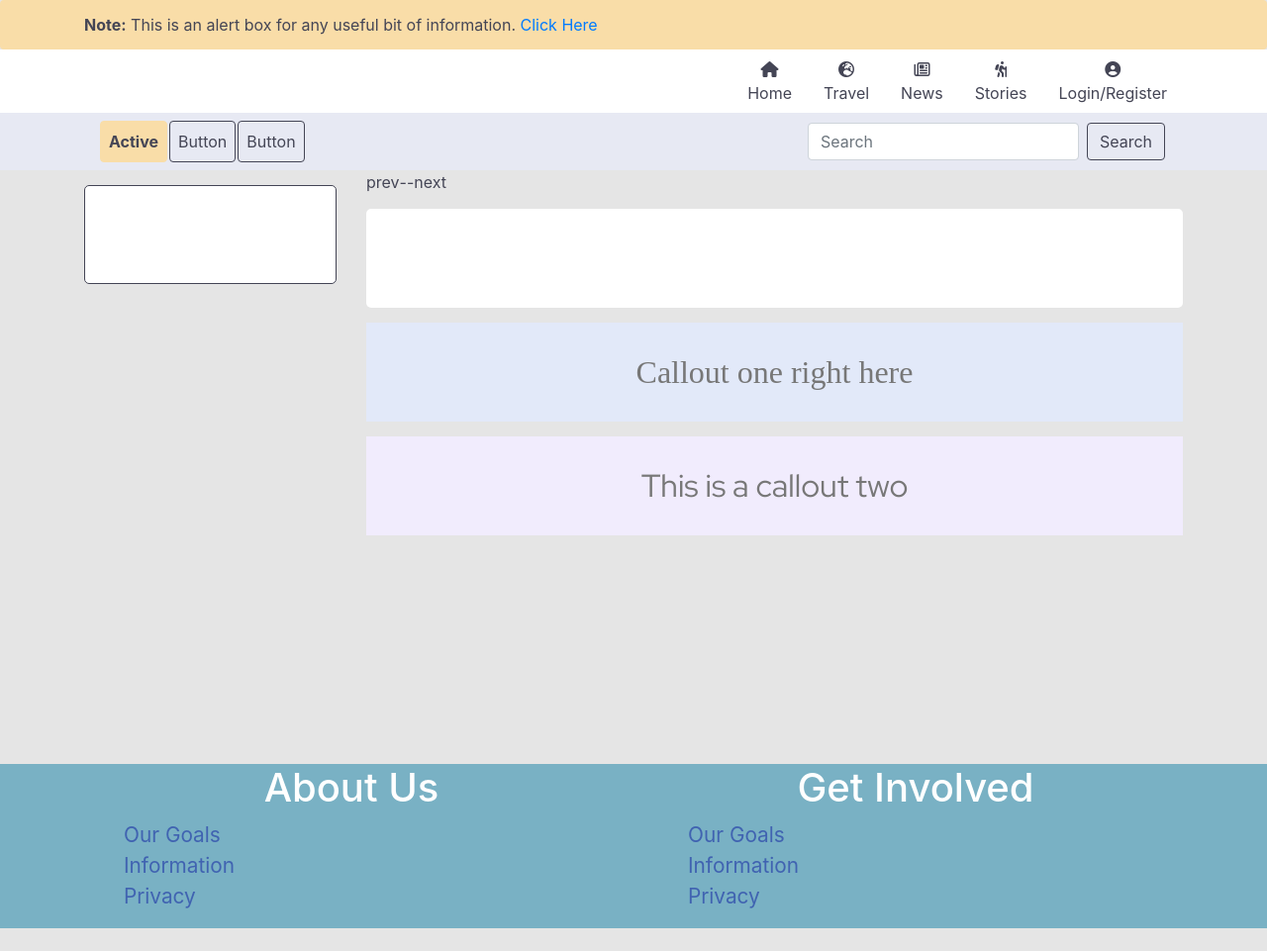
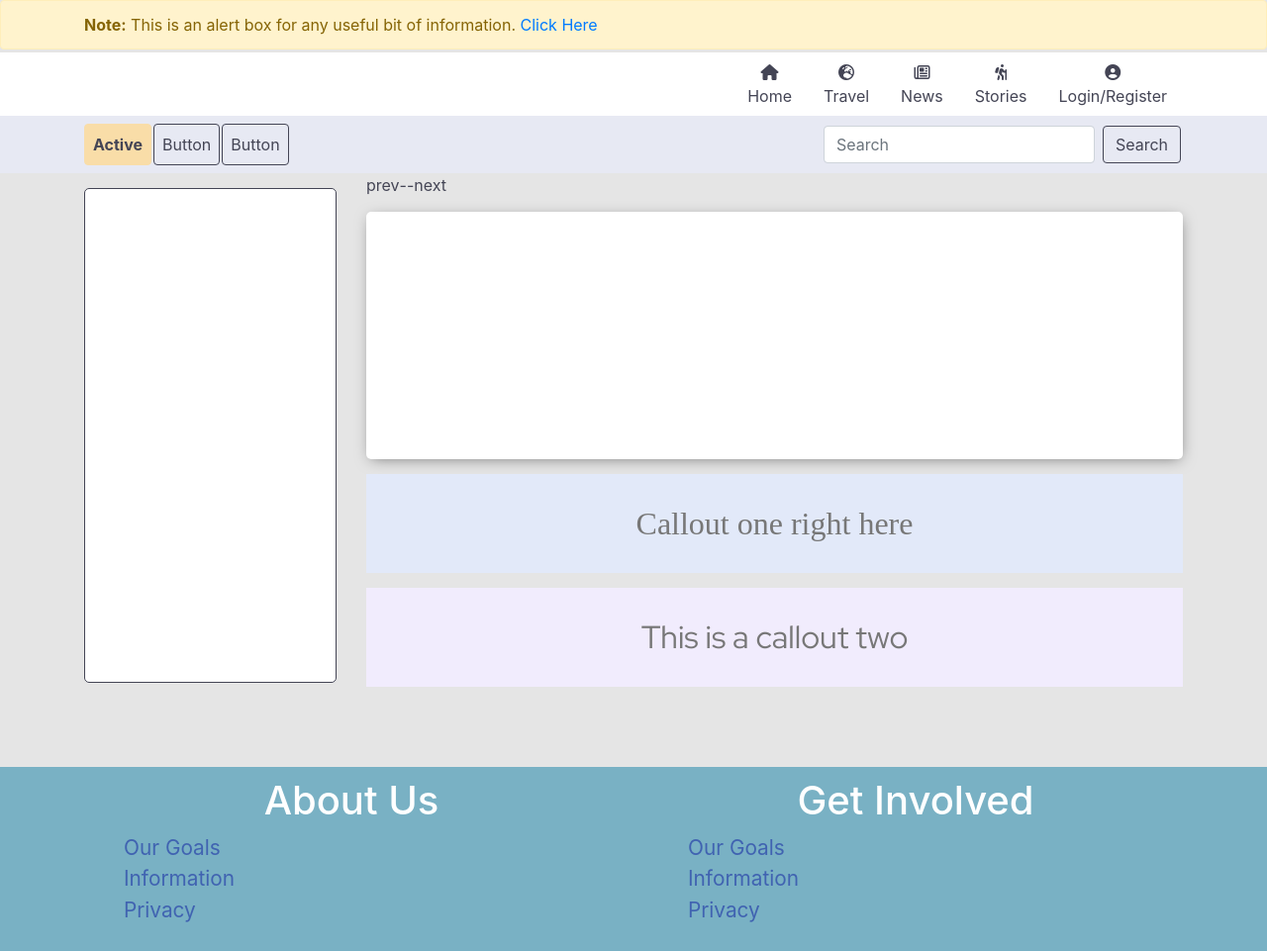
Before and after one commit to Pattern-Projects/volunteer-fsf-project, a Django app: page / in a window 1280 px wide. Shown: the whole page at 99% size. Before the commit the page ends 938 px from the top, so only its background shows below. Run offline with Django 3.2, Linux system fonts and the light colour scheme; some libraries are stand-ins or nearby versions.

Commit message:
Style info and item boxes

```diff
--- a/static/css/styles.css
+++ b/static/css/styles.css
@@ -6,8 +6,11 @@ body {
 
 /* Structure */
 .alert {
-    background: #F9DDA8;
-    margin-bottom: 0;
+    background-color: #fff3cd;
+    border-color: #ffeeba;
+    /* background: #F9DDA8; */
+    color: #856404;
+    margin-bottom: 0.2rem;
 }
 
 .top-nav-bar {
@@ -29,6 +32,10 @@ body {
 .secondary-nav-bar {
     background-color: #E7E9F3;
 }
+
+    .secondary-nav-bar .navbar {
+        padding: .5rem 0rem;
+    }
 
     .secondary-nav-bar ul .nav-item .active-btn {
         background-color: #F9DDA8;
@@ -57,6 +64,7 @@ body {
 
 footer {
     background-color: #79B1C4;
+    padding: 10px;
 }
 
     footer h1 {
@@ -83,19 +91,23 @@ footer {
     color: #444555;
 }
 
-.item-box {
-    margin-top:15px;
-    background-color: #ffffff;
-    border-radius: 5px;
-    height: 100px;
-}
-
 .info-box {
     margin-top: 15px;
     background-color: #ffffff;
     border: 1px solid #444555;
     border-radius: 5px;
-    height: 100px;
+    min-height: 500px;
+}
+
+.item-box {
+    margin-top:15px;
+    background-color: #ffffff;
+    border-radius: 5px;
+    min-height: 250px;
+
+-webkit-box-shadow: 1px 3px 15px -4px rgba(0,0,0,0.5);
+-moz-box-shadow: 1px 3px 15px -4px rgba(0,0,0,0.5);
+box-shadow: 1px 3px 15px -4px rgba(0,0,0,0.5);
 }
 
 .callout-1 {
```
Also changed, not shown: README.md.
